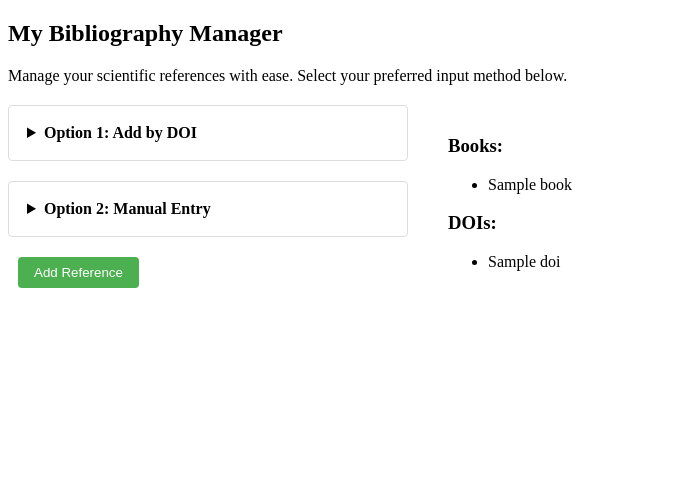
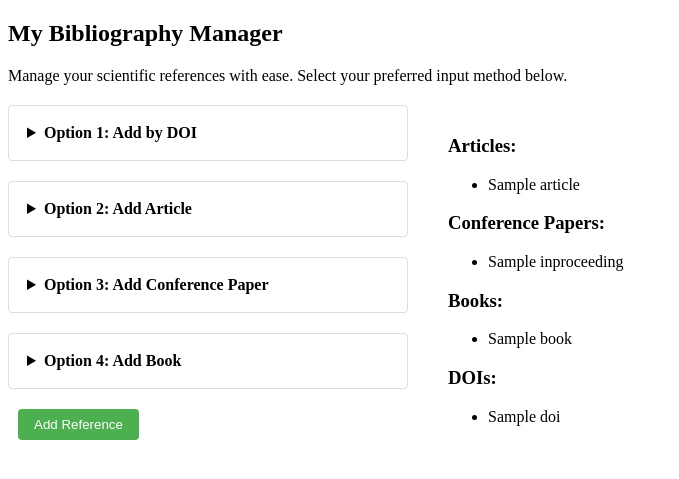
Before and after one commit to PieniiSienii/tahtioppilaat, a Flask app: template src/templates/index.html in a window 1280 px wide. Shown: the top 479 px of the page, without its empty margins (0-679 px from the left). Run offline with Flask 3, Linux system fonts and the light colour scheme; the template is opened without the code that fills it: most values are stand-ins (such as "Sample title", 1, 10 or a date in 2020).

Commit message:
added inproceedings and articles as inputs for db

```diff
--- a/src/app.py
+++ b/src/app.py
@@ -1,6 +1,6 @@
 from flask import redirect, render_template, request, jsonify, flash
 from db_helper import reset_db
-from repositories.todo_repository import get_books, create_reference, get_dois
+from repositories.todo_repository import get_books, create_reference_doi, create_reference_book, create_reference_article, create_reference_inproceeding, get_dois, get_articles, get_inproceedings
 from config import app, test_env
 from util import validate_todo
 
@@ -11,48 +11,41 @@ def index():
     # return render_template("index.html", dois=dois)  # Pass 'dois' instead of 'doi'
     # Fetch books (or references) from the database
     books = get_books()
-    return render_template("index.html", books=books, dois=dois)  # Pass 'dois' instead of 'doi'
-
-
-# @app.route("/create_reference", methods=["POST", "GET"])
-# def reference_creation():
-#     # Get the reference link from the form
-#     reference_link = request.form.get("doi")
-
-#     try:
-#         # Validate and save the reference
-#         validate_todo(reference_link)  # Assuming validate_todo can handle reference validation
-#         create_reference(reference_link)
-#         return redirect("/")
-#     except Exception as error:
-#         flash(str(error))
-#         return redirect("/")
+    articles = get_articles()
+    inproceedings = get_inproceedings()
+    return render_template("index.html", books=books, dois=dois, articles=articles, inproceedings=inproceedings)  # Pass 'dois' instead of 'doi'
 
 @app.route("/create_reference", methods=["POST"])
 def reference_creation():
-    doi = request.form.get("doi")
+    # Handle doi case
+    doi_reference = request.form.get("doi")
 
-    if doi:
-        # Handle DOI case
-        # Fetch metadata from DOI service
-        validate_todo(doi)
-        reference = doi
-        #get doi metadata
-        # reference = fetch_doi_metadata(doi)
-    else:
-        # Handle manual entry case
-        reference = {
-            "author": request.form.get("author"),
-            "title": request.form.get("title"),
-            "book_title": request.form.get("book_title"),
-            "publisher": request.form.get("publisher"),
-            "year": request.form.get("year")
-        }
+    # Handle manual entry case
+    book_reference = {
+        "author": request.form.get("book_author"),
+        "title": request.form.get("book_title"),
+        "book_title": request.form.get("book_book_title"),
+        "publisher": request.form.get("book_publisher"),
+        "year": request.form.get("book_year")
+    }
+    article_reference = {
+        "author": request.form.get("article_author"),
+        "title": request.form.get("article_title"),
+        "journal": request.form.get("article_journal"),
+        "year": request.form.get("article_year")
+    }
+    inproceeding_reference = {
+        "author": request.form.get("inproceeding_author"),
+        "title": request.form.get("inproceeding_title"),
+        "book_title": request.form.get("inproceeding_book_title"),
+        "year": request.form.get("inproceeding_year"),
+    }
     # Save reference to database
-    create_reference(reference)
+    create_reference_doi(doi_reference)
+    create_reference_book(book_reference)
+    create_reference_article(article_reference)
+    create_reference_inproceeding(inproceeding_reference)
     return redirect("/")
-
-
 
 
 # Route for resetting the database (testing only)
--- a/src/articles.py
+++ b/src/article.py
@@ -1,4 +1,4 @@
-class Articles:
+class Article:
     def __init__(self, id, author, title, journal, year):
         if not all([author, title, journal, year]):
             raise ValueError("All fields (author, title, journal, year) are required.")
--- a/src/db_helper.py
+++ b/src/db_helper.py
@@ -83,7 +83,7 @@ def setup_db():
     sql_str = (
         f"CREATE TABLE {dois_table} ("
          "  id SERIAL PRIMARY KEY, "
-         "  doi TEXT NOT NULL UNIQUE"
+         "  doi TEXT NOT NULL"
          ")"
         )
 
--- a/src/inproceedings.py
+++ b/src/inproceeding.py
@@ -1,4 +1,4 @@
-class Inproceedings:
+class Inproceeding:
     def __init__(self, id, author, title, book_title, year):
         if not all([author, title, book_title, year]):
             raise ValueError("All fields (author, title, book_title, year) are required.")
@@ -9,4 +9,4 @@ class Inproceedings:
         self.year = year
 
     def __str__(self):
-        f"{self.title} by {self.author} ({self.year}). Book_title: {self.book_title}"
+        return f"{self.title} by {self.author} ({self.year}). Book_title: {self.book_title}"
--- a/src/templates/index.html
+++ b/src/templates/index.html
@@ -32,53 +32,145 @@ My Bibliography Manager
         </div>
       </details>
 
-      <!-- Manual Entry Section -->
-      <details style="border: 1px solid #ddd; border-radius: 4px; padding: 10px;">
+      <!-- Article Section -->
+      <details style="margin-bottom: 20px; border: 1px solid #ddd; border-radius: 4px; padding: 10px;">
         <summary style="cursor: pointer; padding: 8px; font-weight: bold; user-select: none;">
-          Option 2: Manual Entry
+          Option 2: Add Article
         </summary>
         <div style="margin-top: 15px;">
-          <label for="author">Author:</label><br>
+          <label for="article_author">Author:</label><br>
           <input
             type="text"
-            id="author"
-            name="author"
+            id="article_author"
+            name="article_author"
             placeholder="Enter the author(s) here..."
             style="width: 300px; padding: 8px; margin-top: 5px;"
           >
           <br><br>
-          <label for="title">Title:</label><br>
+          <label for="article_title">Title:</label><br>
           <input
             type="text"
-            id="title"
-            name="title"
+            id="article_title"
+            name="article_title"
             placeholder="Enter the title here..."
             style="width: 300px; padding: 8px; margin-top: 5px;"
           >
           <br><br>
-          <label for="book_title">Book Title/Journal:</label><br>
+          <label for="article_journal">Journal:</label><br>
+          <input
+            type="text"
+            id="article_journal"
+            name="article_journal"
+            placeholder="Enter the journal name..."
+            style="width: 300px; padding: 8px; margin-top: 5px;"
+          >
+          <br><br>
+          <label for="article_year">Year:</label><br>
+          <input
+            type="number"
+            id="article_year"
+            name="article_year"
+            placeholder="Enter publication year..."
+            min="1800"
+            max="2024"
+            style="width: 300px; padding: 8px; margin-top: 5px;"
+          >
+        </div>
+      </details>
+
+      <!-- Inproceedings Section -->
+      <details style="margin-bottom: 20px; border: 1px solid #ddd; border-radius: 4px; padding: 10px;">
+        <summary style="cursor: pointer; padding: 8px; font-weight: bold; user-select: none;">
+          Option 3: Add Conference Paper
+        </summary>
+        <div style="margin-top: 15px;">
+          <label for="inproceeding_author">Author:</label><br>
+          <input
+            type="text"
+            id="inproceeding_author"
+            name="inproceeding_author"
+            placeholder="Enter the author(s) here..."
+            style="width: 300px; padding: 8px; margin-top: 5px;"
+          >
+          <br><br>
+          <label for="inproceeding_title">Title:</label><br>
+          <input
+            type="text"
+            id="inproceeding_title"
+            name="inproceeding_title"
+            placeholder="Enter the title here..."
+            style="width: 300px; padding: 8px; margin-top: 5px;"
+          >
+          <br><br>
+          <label for="inproceeding_book_title">Book Title (Conference Proceedings):</label><br>
+          <input
+            type="text"
+            id="inproceeding_book_title"
+            name="inproceeding_book_title"
+            placeholder="Enter the conference proceedings name..."
+            style="width: 300px; padding: 8px; margin-top: 5px;"
+          >
+          <br><br>
+          <label for="inproceeding_year">Year:</label><br>
+          <input
+            type="number"
+            id="inproceeding_year"
+            name="inproceeding_year"
+            placeholder="Enter publication year..."
+            min="1800"
+            max="2024"
+            style="width: 300px; padding: 8px; margin-top: 5px;"
+          >
+        </div>
+      </details>
+
+      <!-- Book Section -->
+      <details style="border: 1px solid #ddd; border-radius: 4px; padding: 10px;">
+        <summary style="cursor: pointer; padding: 8px; font-weight: bold; user-select: none;">
+          Option 4: Add Book
+        </summary>
+        <div style="margin-top: 15px;">
+          <label for="book_author">Author:</label><br>
+          <input
+            type="text"
+            id="book_author"
+            name="book_author"
+            placeholder="Enter the author(s) here..."
+            style="width: 300px; padding: 8px; margin-top: 5px;"
+          >
+          <br><br>
+          <label for="book_title">Title:</label><br>
           <input
             type="text"
             id="book_title"
             name="book_title"
-            placeholder="Enter the book title or journal name..."
+            placeholder="Enter the title here..."
             style="width: 300px; padding: 8px; margin-top: 5px;"
           >
           <br><br>
-          <label for="publisher">Publisher:</label><br>
+          <label for="book_book_title">Book_Title:</label><br>
           <input
             type="text"
-            id="publisher"
-            name="publisher"
+            id="book_book_title"
+            name="book_book_title"
+            placeholder="Enter the title here..."
+            style="width: 300px; padding: 8px; margin-top: 5px;"
+          >
+          <br><br>
+          <label for="book_publisher">Publisher:</label><br>
+          <input
+            type="text"
+            id="book_publisher"
+            name="book_publisher"
             placeholder="Enter the publisher name..."
             style="width: 300px; padding: 8px; margin-top: 5px;"
           >
           <br><br>
-          <label for="year">Year:</label><br>
+          <label for="book_year">Year:</label><br>
           <input
             type="number"
-            id="year"
-            name="year"
+            id="book_year"
+            name="book_year"
             placeholder="Enter publication year..."
             min="1800"
             max="2024"
@@ -90,7 +182,7 @@ My Bibliography Manager
       <button
         type="submit"
         style="margin-top: 20px; margin-left: 10px; padding: 8px 16px; background-color: #4CAF50; color: white; border: none; border-radius: 4px; cursor: pointer;"
-        onclick="return validateForm()"
+        onclick="return true"
       >
         Add Reference
       </button>
@@ -99,16 +191,28 @@ My Bibliography Manager
 
   <!-- Right Column - Display References -->
   <div style="flex: 1; max-width: 800px;">
-    <!-- Display Books -->
     <div style="margin-top: 30px;">
+      <h3>Articles:</h3>
+      <ul>
+        {% for article in articles %}
+          <li>{{article}}</li>
+        {% endfor %}
+      </ul>
+
+      <h3>Conference Papers:</h3>
+      <ul>
+        {% for inproceeding in inproceedings %}
+          <li>{{inproceeding}}</li>
+        {% endfor %}
+      </ul>
+
       <h3>Books:</h3>
       <ul>
         {% for book in books %}
-          <li>
-            {{book}}
-          </li>
+          <li>{{book}}</li>
         {% endfor %}
       </ul>
+
       <h3>DOIs:</h3>
       <ul>
         {% for doi in dois %}
@@ -120,27 +224,7 @@ My Bibliography Manager
 </div>
 
 <script>
-function validateForm() {
-    const doi = document.getElementById('doi').value.trim();
-    const author = document.getElementById('author').value.trim();
-    const title = document.getElementById('title').value.trim();
-    const book_title = document.getElementById('book_title').value.trim();
-    const publisher = document.getElementById('publisher').value.trim();
-    const year = document.getElementById('year').value.trim();
 
-    // Check if DOI is provided
-    if (doi !== '') {
-        return true;
-    }
-
-    // If no DOI, check if all manual fields are filled
-    if (author === '' || title === '' || book_title === '' || publisher === '' || year === '') {
-        alert('Please either provide a DOI or fill in all manual entry fields.');
-        return false;
-    }
-
-    return true;
-}
 
 // Add event listeners to ensure only one section is open at a time
 document.addEventListener('DOMContentLoaded', function() {
```
Also changed, not shown: src/repositories/todo_repository.py (+52 -12 lines), src/tests/validateform.py (added, +44 -0 lines).
